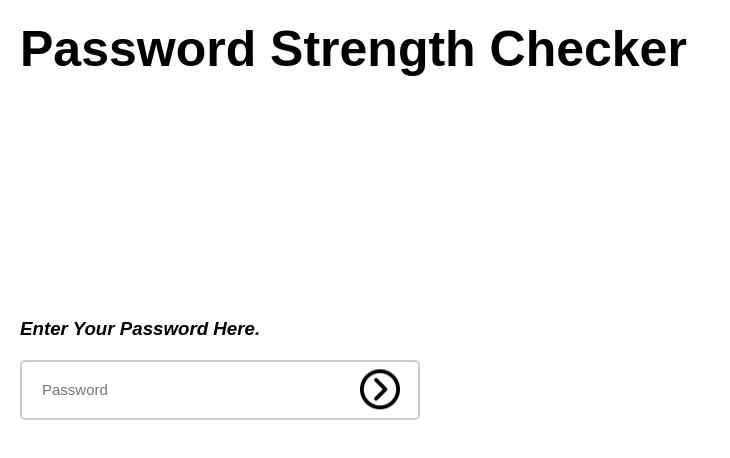
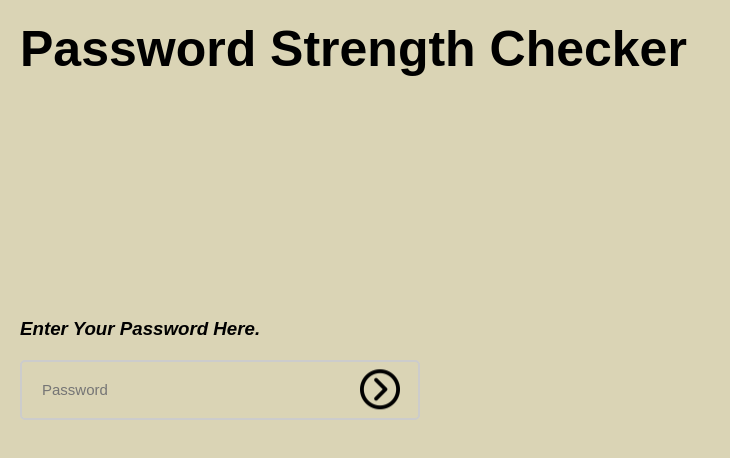
Before and after one commit to imaadi04/Password-strength-Checker, a plain HTML site: page index.html in a window 1280 px wide. Shown: the whole page, without its empty margins (0-730 px from the left). Drawn offline with Linux system fonts and the light colour scheme.

Commit message:
Update styles.css

```diff
--- a/styles.css
+++ b/styles.css
@@ -13,7 +13,7 @@
 .container{
    height: 100vh;
    width: 100%;
-   background:#black;
+   background:#DAD4B5;
    align-items: center;
 }
 .input-box{
```
